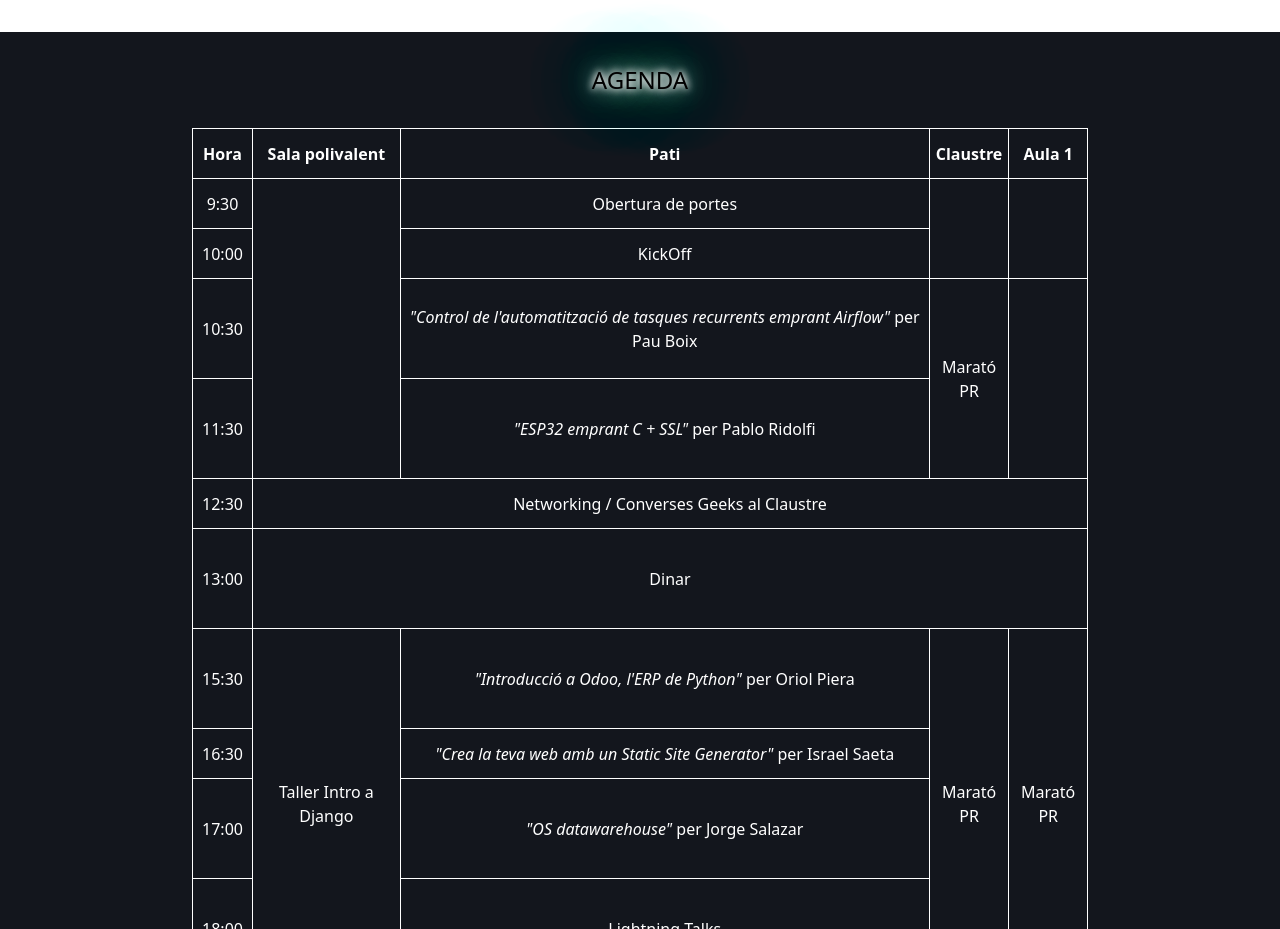
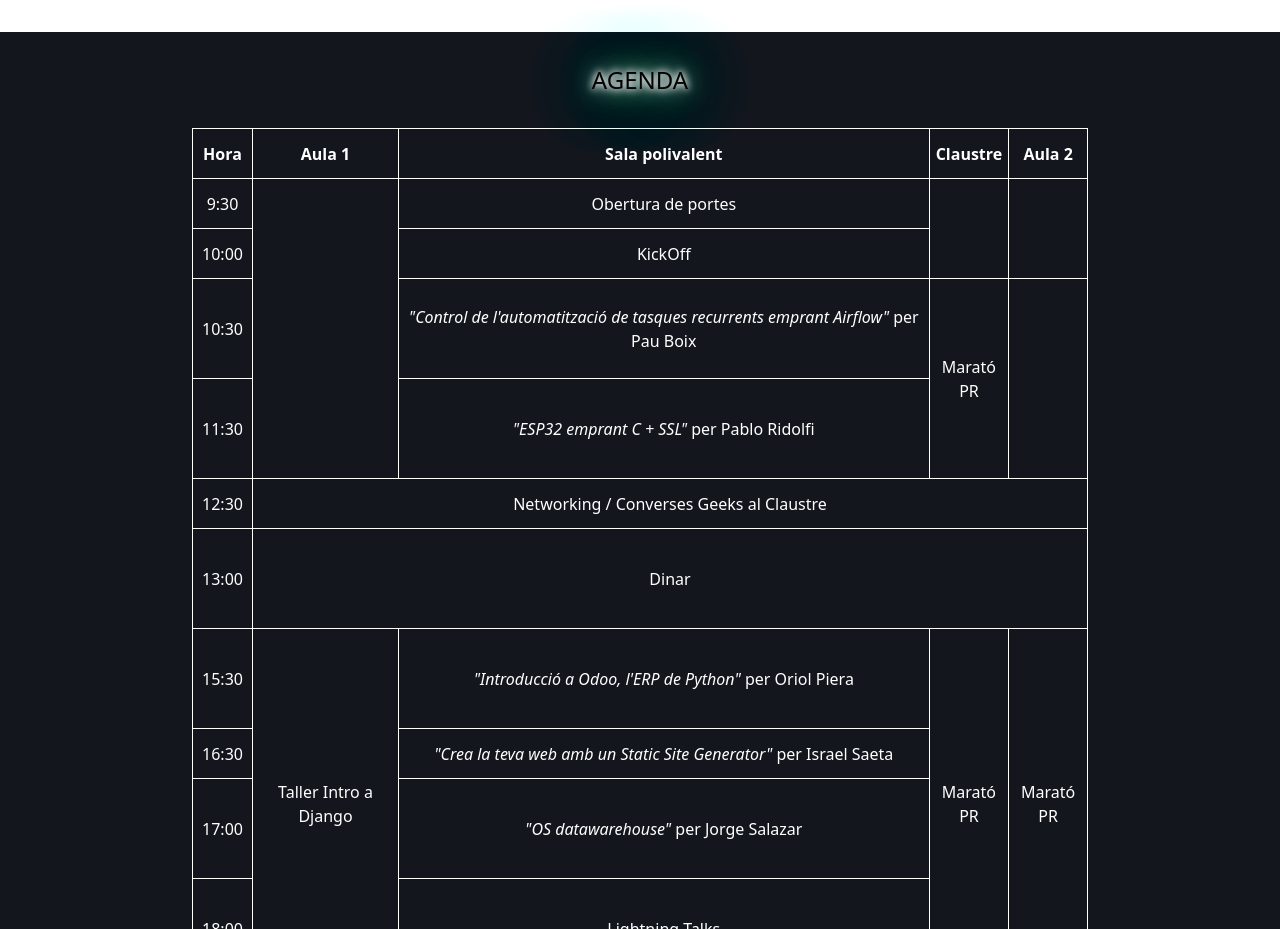
Before and after one commit to GeeksCAT/hacktoberfest-web-2022, a Vue app: page / in a window 1280 px wide. Shown: the part 1440-2369 px from the top of the page. Built offline with nearby package versions, Linux system fonts and the light colour scheme; what @formkit/vue would draw is missing.

Commit message:
fix: room name

```diff
--- a/src/components/Sections/SDiary.vue
+++ b/src/components/Sections/SDiary.vue
@@ -19,10 +19,10 @@ import ASection from '../Atoms/ASection.vue'
         <thead>
           <tr>
             <th>Hora</th>
+            <th>Aula 1</th>
             <th>Sala polivalent</th>
-            <th>Pati</th>
             <th>Claustre</th>
-            <th>Aula 1</th>
+            <th>Aula 2</th>
           </tr>
         </thead>
         <tbody>
```
